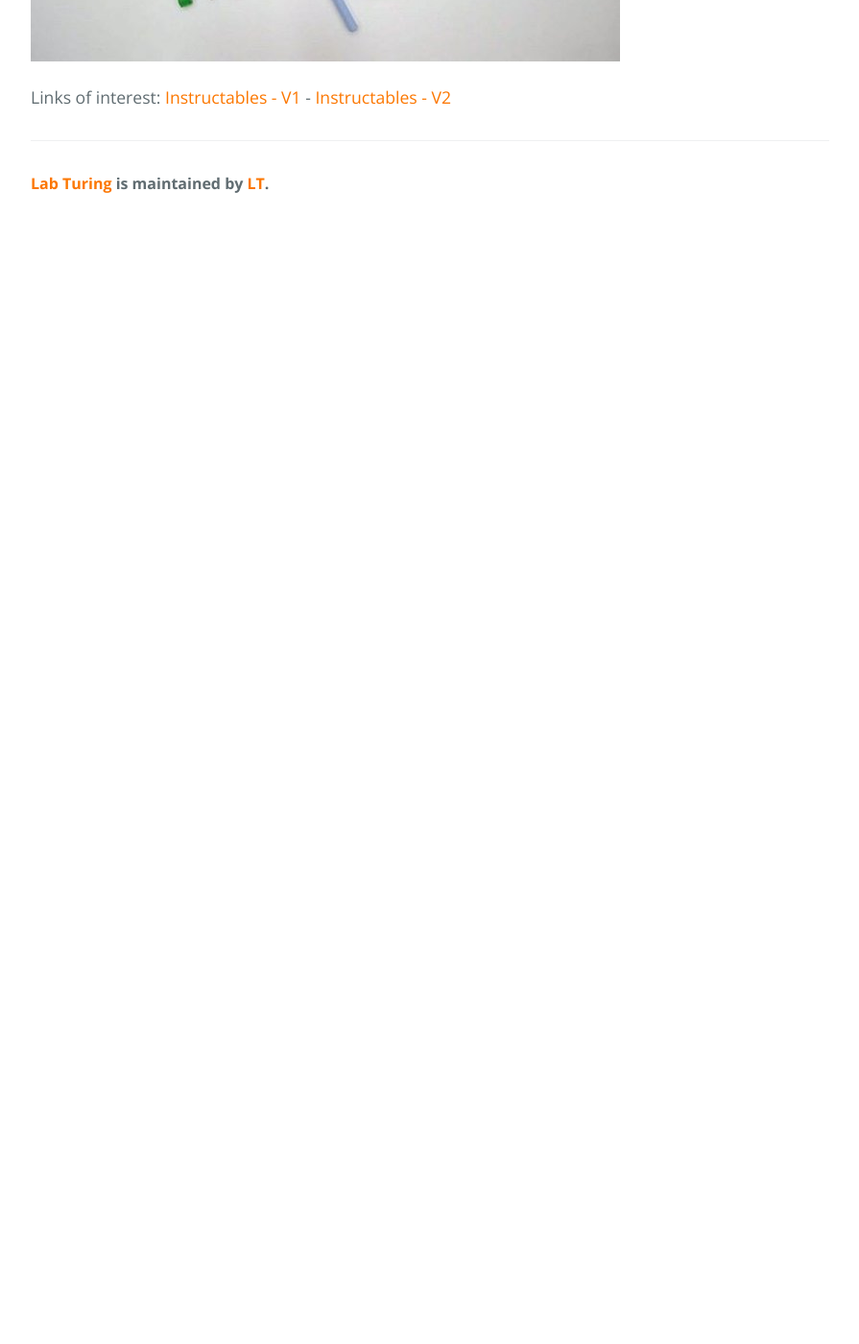
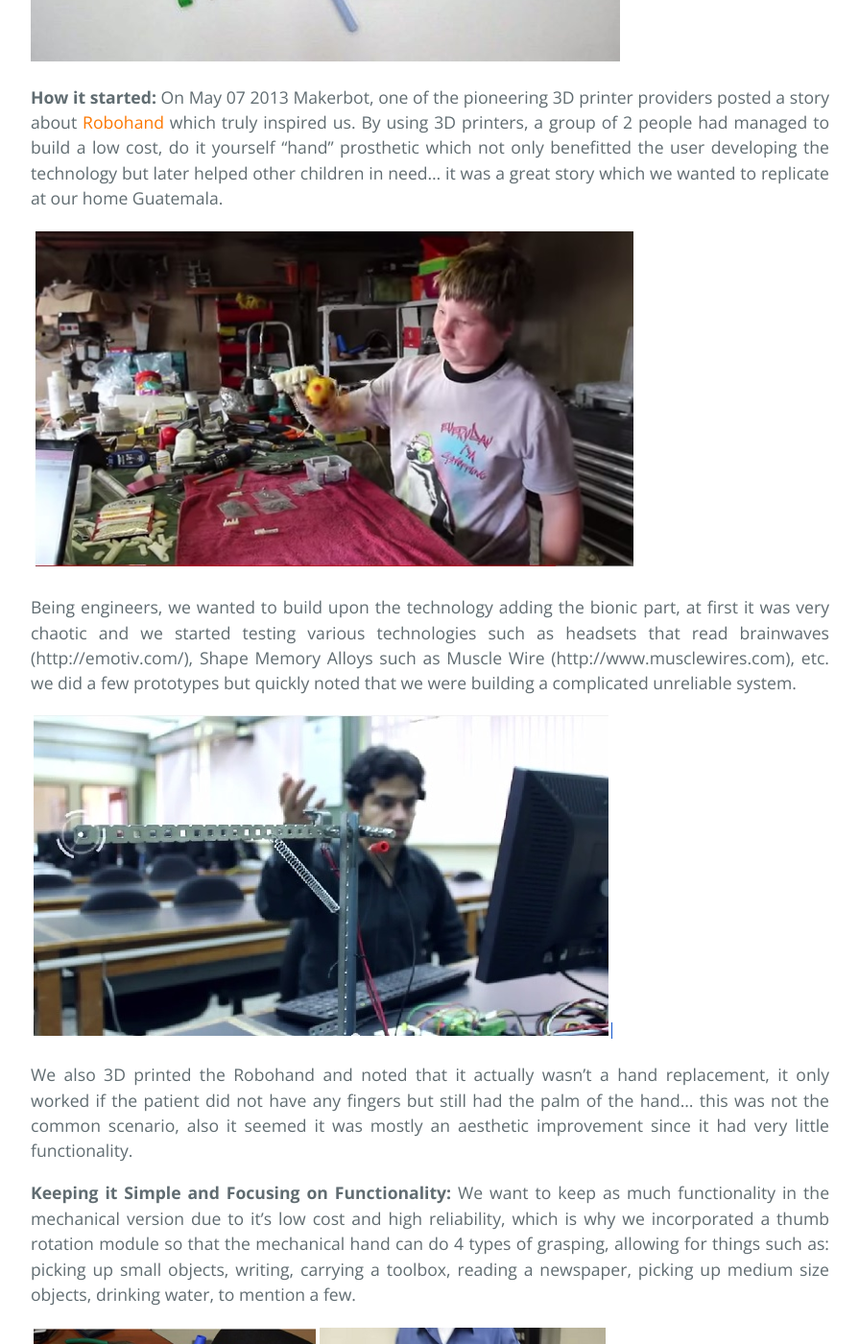
Before and after one commit to turing-lab/turing-lab.github.io, a Jekyll site: the page built from _posts/2016-11-30-Galileo-Body-Powered.md, in a window 1280 px wide and 1400 px high, scrolled down 1517 px. Shown: the whole window at 96% size, without its empty margins (192-1087 px from the left). Built offline with Jekyll 4.4.1, drawn with Linux system fonts in a browser that asks for light colours; before the commit the page ends 1752 px from its top, so only the background shows below that.

Commit message:
Body Powered Info Update

```diff
--- a/_posts/2016-11-30-Galileo-Body-Powered.md
+++ b/_posts/2016-11-30-Galileo-Body-Powered.md
@@ -17,4 +17,21 @@ In order to improve the functionality of 3D hand prostheses, the GalileoHand was
 
 ![GalileoAssembly](/misc/img/projects/body/body.jpg)
 
+**How it started:**
+On May 07 2013 Makerbot, one of the pioneering 3D printer providers posted a story about [Robohand](http://www.makerbot.com/blog/2013/05/07/robohand/) which truly inspired us. By using 3D printers, a group of 2 people had managed to build a low cost, do it yourself “hand” prosthetic which not only benefitted the user developing the technology but later helped other children in need… it was a great story which we wanted to replicate at our home Guatemala.
+
+![GalileoAssembly](/misc/img/projects/body/kid.PNG)
+
+Being engineers, we wanted to build upon the technology adding the bionic part, at first it was very chaotic and we started testing various technologies such as headsets that read brainwaves (http://emotiv.com/), Shape Memory Alloys such as Muscle Wire (http://www.musclewires.com), etc. we did a few prototypes but quickly noted that we were building a complicated unreliable system.
+
+![GalileoAssembly](/misc/img/projects/body/Ali.PNG)
+
+We also 3D printed the Robohand and noted that it actually wasn't a hand replacement, it only worked if the patient did not have any fingers but still had the palm of the hand… this was not the common scenario, also it seemed it was mostly an aesthetic improvement since it had very little functionality.
+
+
+**Keeping it Simple and Focusing on Functionality:**
+We want to keep as much functionality in the mechanical version due to it’s low cost and high reliability, which is why we incorporated a thumb rotation module so that the mechanical hand can do 4 types of grasping, allowing for things such as: picking up small objects, writing, carrying a toolbox, reading a newspaper, picking up medium size objects, drinking water, to mention a few.
+
+![GalileoAssembly](/misc/img/projects/body/Examples.PNG)
+
 Links of interest: <a target="_blank" href="http://www.instructables.com/id/How-to-build-a-Galileo-Hand/">Instructables - V1</a> - <a target="_blank" href="http://www.instructables.com/id/Galileo-Hand-3D-Printed-Prosthetic-Hand/">Instructables - V2</a>
```
Also changed, not shown: misc/img/projects/body/Ali.PNG (added), misc/img/projects/body/Examples.PNG (added), misc/img/projects/body/kid.png (added).
